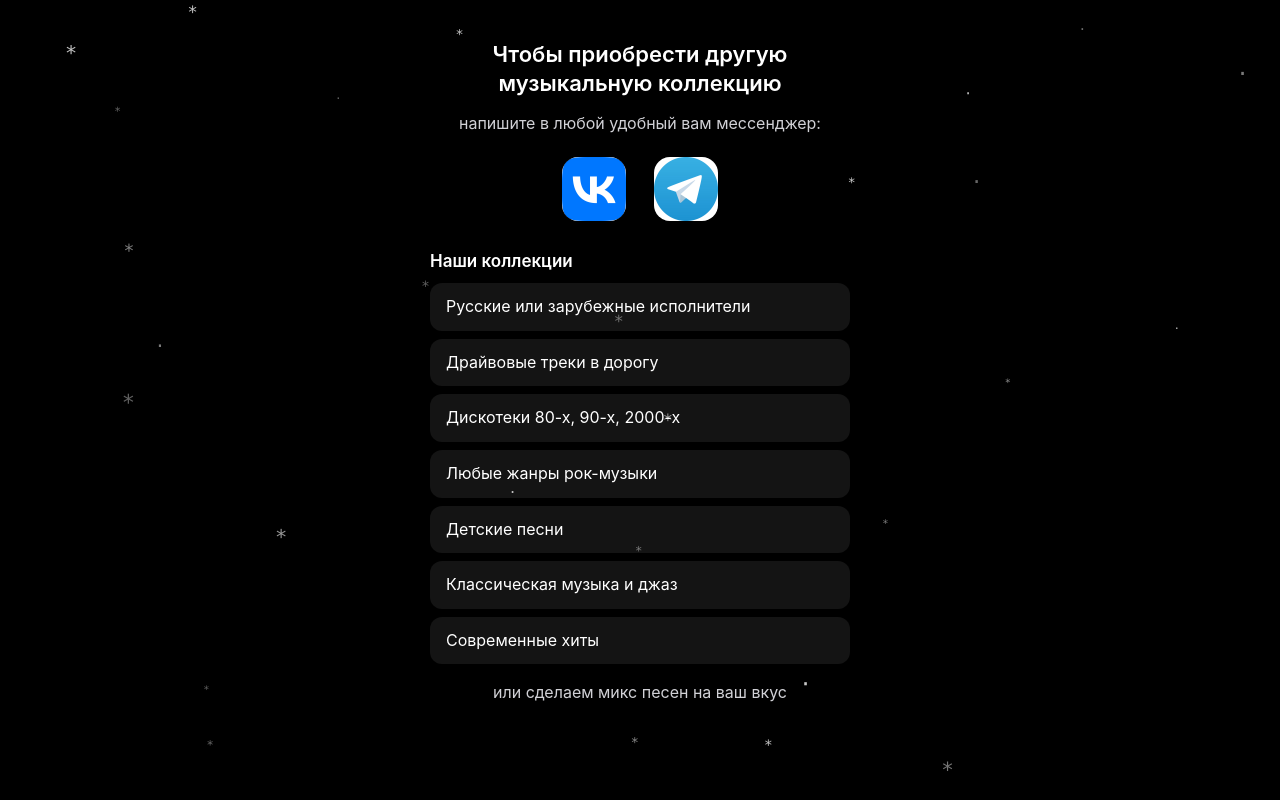
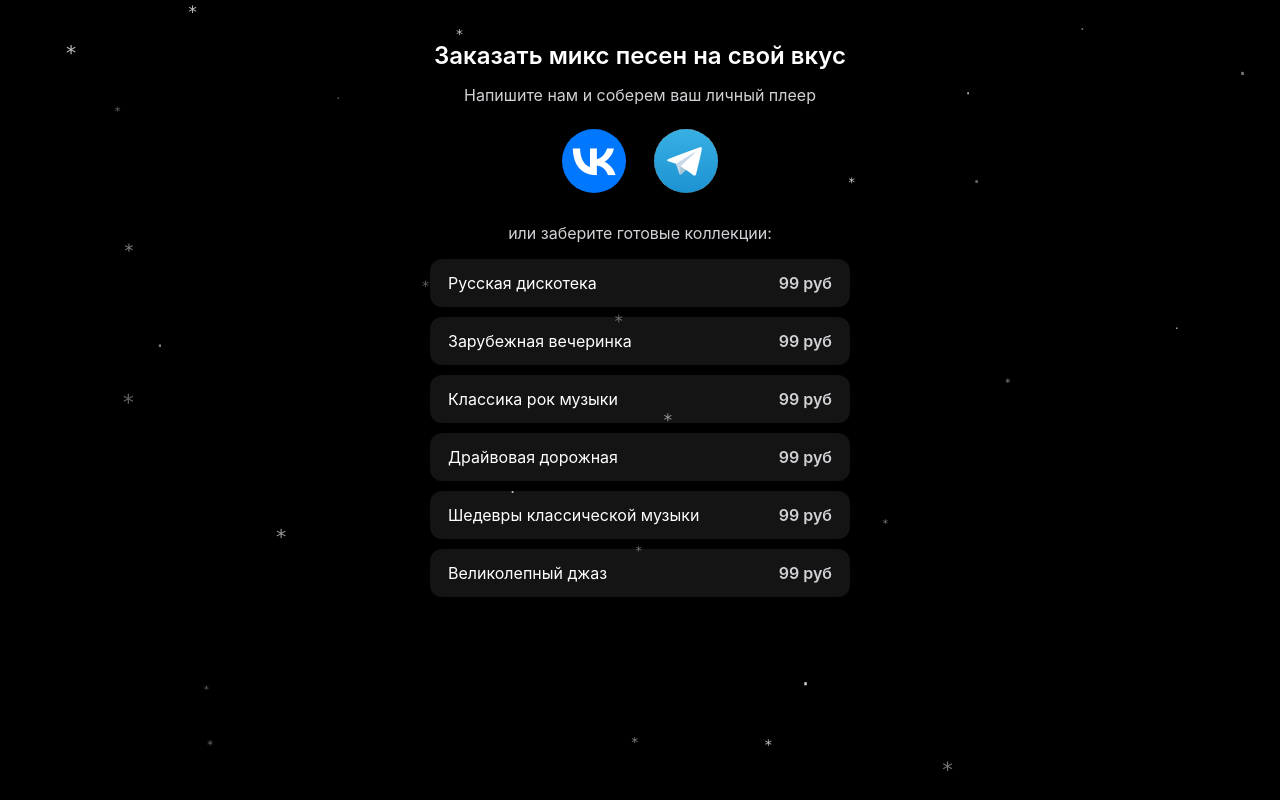
Before and after one commit to 0ddissue/titanik-playlists, a plain HTML site: page offer/page/index.html in a window 1280 px wide. Drawn offline with Linux system fonts and the light colour scheme.

Commit message:
upd offer

```diff
--- a/offer/page/index.html
+++ b/offer/page/index.html
@@ -4,7 +4,7 @@
 <meta charset="UTF-8">
 <meta name="viewport" content="width=device-width, initial-scale=1.0, maximum-scale=1.0, user-scalable=no">
 <script defer src="https://cloud.umami.is/script.js" data-website-id="9f81cbdc-96dc-4ce3-86f3-2131fbf2d56d"></script>
-<title>Другие коллекции</title>
+<title>Заказать микс песен</title>
 <style>
   * { box-sizing: border-box; }
   body {
@@ -14,29 +14,32 @@
   }
   #snow { position: fixed; inset: 0; width: 100%; height: 100%; pointer-events: none; z-index: 0; }
   .wrap { position: relative; z-index: 1; max-width: 460px; margin: 0 auto; padding: 40px 20px 48px; }
-  h1 { font-size: 22px; font-weight: 600; text-align: center; margin: 0 0 14px; line-height: 1.3; }
+  h1 { font-size: 24px; font-weight: 600; text-align: center; margin: 0 0 12px; line-height: 1.3; }
   .lead { font-size: 16px; color: #d1d1d6; text-align: center; margin: 0 0 22px; line-height: 1.5; }
   .socials { display: flex; justify-content: center; gap: 28px; margin-bottom: 30px; }
   .socials a {
-    width: 64px; height: 64px; border-radius: 16px; display: block; overflow: hidden;
+    width: 64px; height: 64px; border-radius: 50%; display: block; overflow: hidden;
     transition: transform 0.2s ease;
   }
   .socials a:active { transform: scale(0.92); }
-  .socials img { width: 100%; height: 100%; display: block; object-fit: contain; }
-  h2 { font-size: 17px; font-weight: 600; margin: 0 0 12px; }
-  ul { list-style: none; margin: 0; padding: 0; }
-  li {
-    padding: 13px 16px; margin-bottom: 8px; border-radius: 12px;
-    background: rgba(255, 255, 255, 0.08); font-size: 16px; line-height: 1.35;
+  .socials img { width: 100%; height: 100%; display: block; object-fit: cover; }
+  .more { font-size: 16px; color: #d1d1d6; text-align: center; margin: 0 0 16px; }
+  .collections { display: flex; flex-direction: column; gap: 10px; }
+  .collections button {
+    width: 100%; display: flex; justify-content: space-between; align-items: center; gap: 12px;
+    padding: 14px 18px; border: none; border-radius: 12px; cursor: pointer;
+    background: rgba(255, 255, 255, 0.08); color: #fff; font: inherit; font-size: 16px; text-align: left;
+    transition: transform 0.2s ease, background 0.2s ease;
   }
-  .mix { margin-top: 18px; text-align: center; font-size: 16px; color: #d1d1d6; }
+  .collections button:active { transform: scale(0.98); background: rgba(255, 255, 255, 0.14); }
+  .collections .price { flex-shrink: 0; font-weight: 600; color: #d1d1d6; white-space: nowrap; }
 </style>
 </head>
 <body>
 <canvas id="snow" aria-hidden="true"></canvas>
 <div class="wrap">
-  <h1>Чтобы приобрести другую музыкальную коллекцию</h1>
-  <p class="lead">напишите в любой удобный вам мессенджер:</p>
+  <h1>Заказать микс песен на свой вкус</h1>
+  <p class="lead">Напишите нам и соберем ваш личный плеер</p>
 
   <div class="socials">
     <a href="https://vk.ru/gim243700334?entrypoint=community_page" target="_blank" rel="noopener noreferrer" aria-label="ВКонтакте" data-umami-event="Клик ВК">
@@ -47,17 +50,15 @@
     </a>
   </div>
 
-  <h2>Наши коллекции</h2>
-  <ul>
-    <li>Русские или зарубежные исполнители</li>
-    <li>Драйвовые треки в дорогу</li>
-    <li>Дискотеки 80-х, 90-х, 2000-х</li>
-    <li>Любые жанры рок-музыки</li>
-    <li>Детские песни</li>
-    <li>Классическая музыка и джаз</li>
-    <li>Современные хиты</li>
-  </ul>
-  <p class="mix">или сделаем микс песен на ваш вкус</p>
+  <p class="more">или заберите готовые коллекции:</p>
+  <div class="collections">
+    <button type="button"><span>Русская дискотека</span><span class="price">99 руб</span></button>
+    <button type="button"><span>Зарубежная вечеринка</span><span class="price">99 руб</span></button>
+    <button type="button"><span>Классика рок музыки</span><span class="price">99 руб</span></button>
+    <button type="button"><span>Драйвовая дорожная</span><span class="price">99 руб</span></button>
+    <button type="button"><span>Шедевры классической музыки</span><span class="price">99 руб</span></button>
+    <button type="button"><span>Великолепный джаз</span><span class="price">99 руб</span></button>
+  </div>
 </div>
 
 <script>
```
